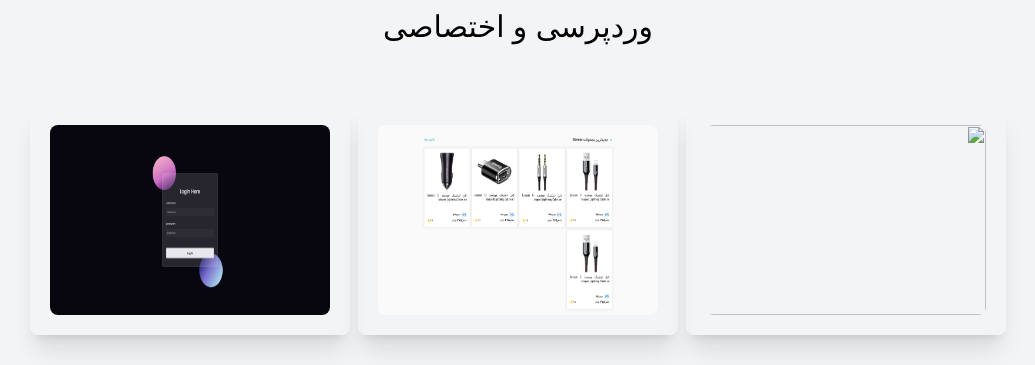
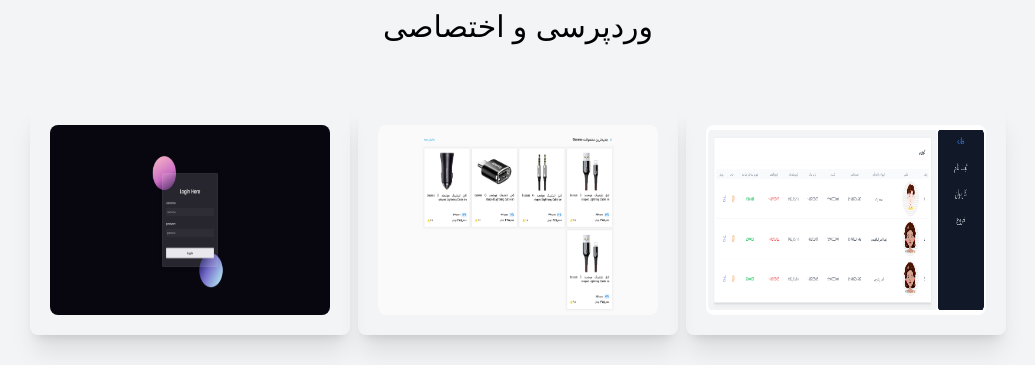
Before and after one commit to am1nNP/am1nNP.github.io, a plain HTML site: page index.html in a window 1280 px wide. Shown: the part 2711-3076 px from the top of the page, without its empty margins (122-1157 px from the left). Drawn offline with Linux system fonts and the light colour scheme; a small style sheet from the web is missing.

Commit message:
Update index.html

```diff
--- a/index.html
+++ b/index.html
@@ -200,7 +200,7 @@
         </div>
         <div class="flex flex-wrap gap-2 text-justify md:my-10 justify-center ">
           <div class="relative overflow-hidden group p-5 my-5 w-full md:w-4/12 shadow-xl basis-[20rem] rounded-lg flex justify-center items-center">
-              <img id="img1" src="./img/GymUser.png.png"   alt="" class="group-hover:relative group-hover:opacity-75  group-hover:scale-110 transition-all ease-in w-[390px] h-[190px] rounded-lg"/>
+              <img id="img1" src="./img/GymUser.png"   alt="" class="group-hover:relative group-hover:opacity-75  group-hover:scale-110 transition-all ease-in w-[390px] h-[190px] rounded-lg"/>
               <div onclick="m('img1');" class="group-hover:absolute  hidden group-hover:visible group-hover:inset-0 group-hover:bg-[rgba(0,0,0,0.08)] transition ease-linear duration-1000 group-hover:flex items-center cursor-pointer justify-center text-lg font-bold text-black">نمایش</div>
             </div>
           <div class="relative overflow-hidden group p-5 my-5 w-full md:w-4/12 shadow-xl basis-[20rem] rounded-lg flex justify-center items-center">
```
